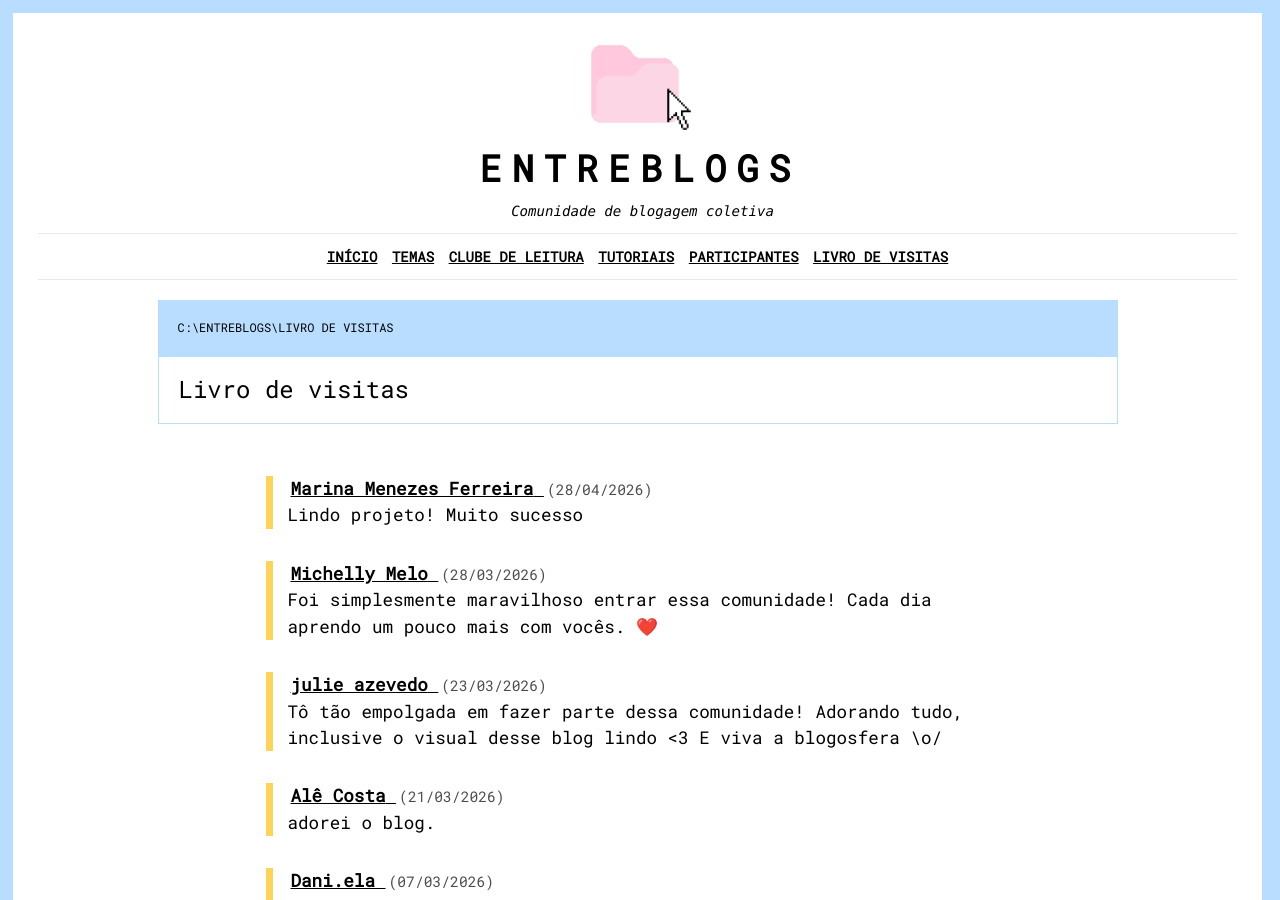
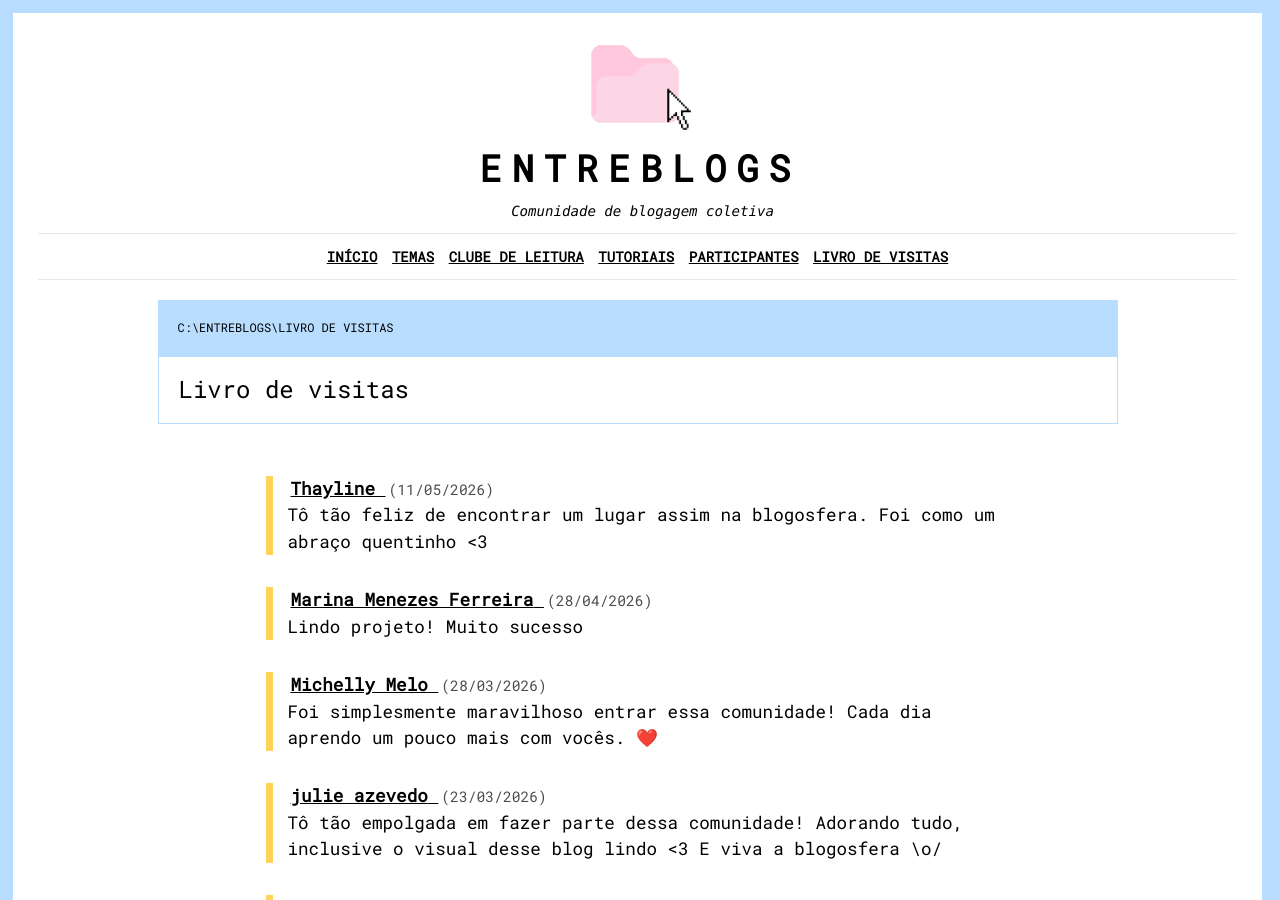
Before and after one commit to bamoretti/entreblogs, a Jekyll site: the page built from livro-de-visitas.md, in a window 1280 px wide and 900 px high. Built offline with Jekyll 4.4.1, drawn with Linux system fonts in a browser that asks for light colours; comment, search, counter and statistics services are not loaded.

Commit message:
Add Thayline's entry to livro de visitas
Added a new entry for Thayline in the guestbook.

```diff
--- a/_data/livro-de-visitas.yml
+++ b/_data/livro-de-visitas.yml
@@ -1,3 +1,9 @@
+- nome: "Thayline"
+  site: "https://simplesmentecriativa.com.br/"
+  data: "11/05/2026"
+  mensagem: |
+    Tô tão feliz de encontrar um lugar assim na blogosfera. Foi como um abraço quentinho <3
+
 - nome: "Marina Menezes Ferreira"
   site: "https://marina-menezes.blogspot.com/"
   data: "28/04/2026"
```
